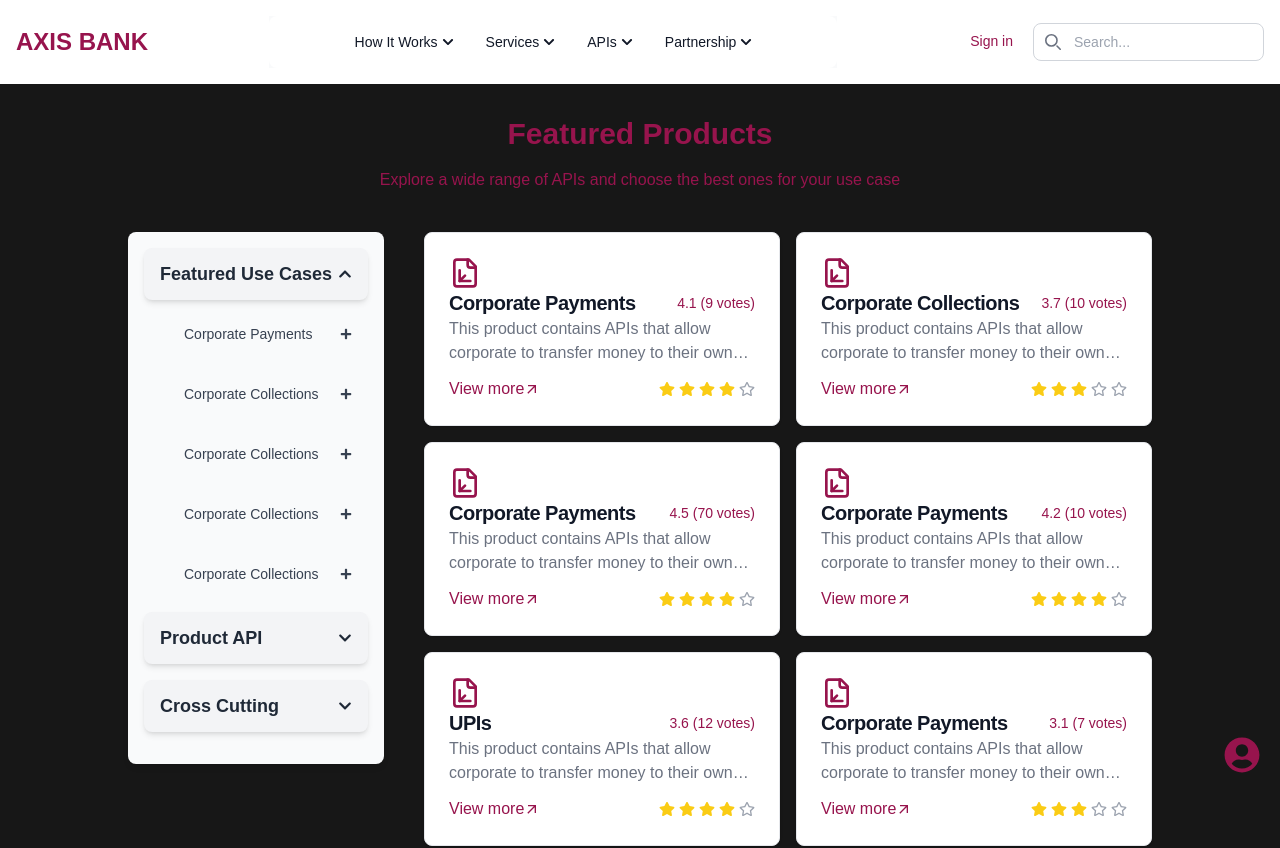
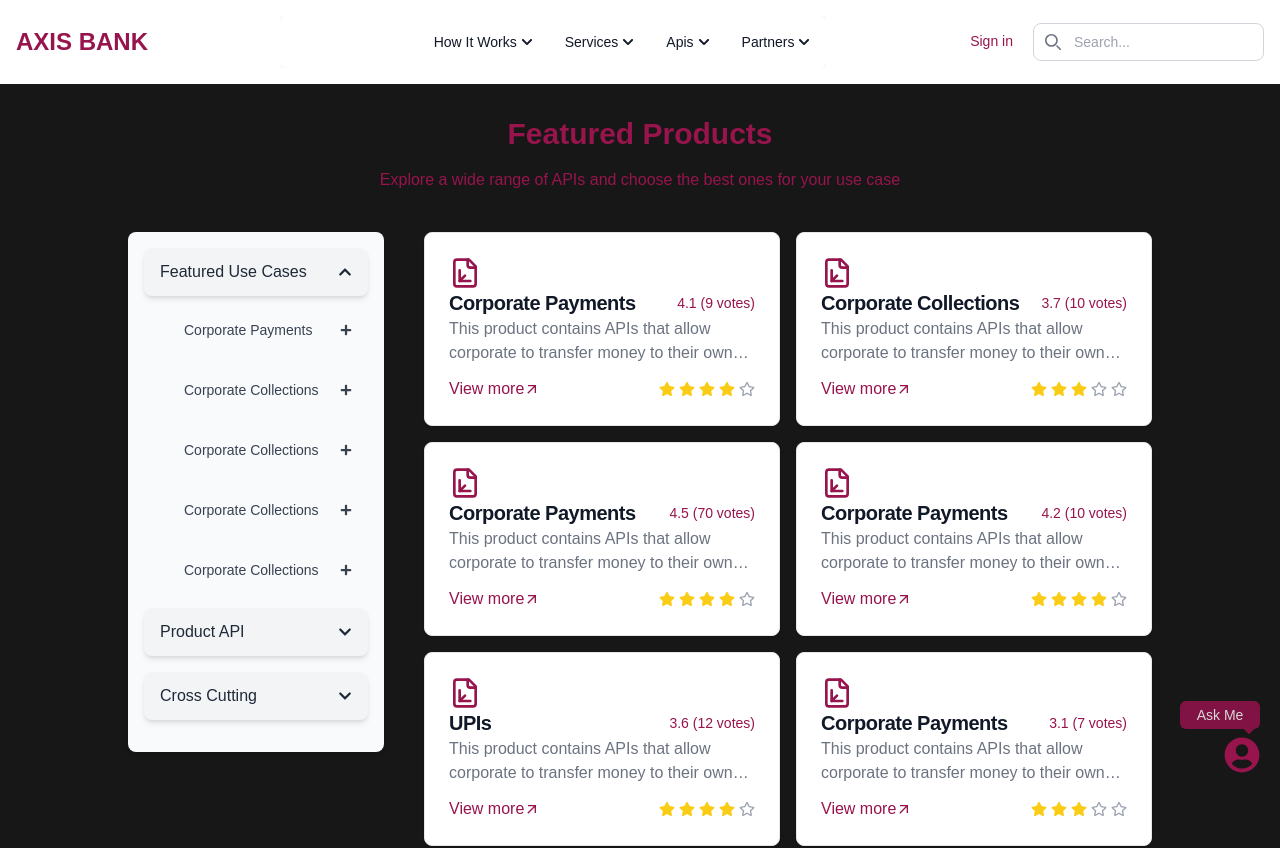
Before and after one commit to snehafarkya/bank-page-revamp, a Next.js app: page /products in a window 1280 px wide. Shown: the top 848 px of the page. Built offline with nearby package versions, Linux system fonts and the light colour scheme.

Commit message:
chatbot updated

```diff
--- a/src/components/Chatbot.js
+++ b/src/components/Chatbot.js
@@ -1,43 +1,57 @@
-import { useState } from 'react';
-import { FaUserCircle } from 'react-icons/fa';
+import { useState } from "react";
+import { FaCaretDown, FaUserCircle } from "react-icons/fa";
 
 const Chatbot = () => {
   const [isOpen, setIsOpen] = useState(false); // Chat window visibility
   const [messages, setMessages] = useState([]); // Store chat messages
-  const [inputMessage, setInputMessage] = useState(''); // Input box value
+  const [inputMessage, setInputMessage] = useState(""); // Input box value
 
   // Function to handle sending message
   const sendMessage = () => {
-    if (inputMessage.trim() !== '') {
-      setMessages([...messages, { sender: 'user', text: inputMessage }]); // Add user message to the chat
-      setInputMessage(''); // Clear the input box
+    if (inputMessage.trim() !== "") {
+      setMessages([...messages, { sender: "user", text: inputMessage }]); // Add user message to the chat
+      setInputMessage("");
 
-      // Simulate a bot response after a delay
       setTimeout(() => {
         setMessages((prevMessages) => [
           ...prevMessages,
-          { sender: 'bot', text: 'I am a chatbot. How can I help you?' },
+          { sender: "bot", text: "I am a chatbot. How can I help you?" },
         ]);
-      }, 1000); // 1 second delay for bot response
+      }, 1000);
     }
   };
 
-  // Function to handle form submission (on "Enter" key press)
   const handleKeyDown = (e) => {
-    if (e.key === 'Enter') {
+    if (e.key === "Enter") {
       sendMessage();
     }
   };
 
   return (
     <div className="fixed bottom-5 right-5">
-      {/* Chat icon */}
-      <button
-        className="text-4xl text-blue-500 hover:text-blue-600 focus:outline-none"
-        onClick={() => setIsOpen(!isOpen)}
-      >
-        <FaUserCircle color='#97144d'/>
-      </button>
+      <div className="relative group">
+        {/* Chat icon with Tooltip */}
+        <button
+          className="text-4xl text-blue-500 hover:text-blue-600 focus:outline-none relative"
+          onClick={() => setIsOpen(!isOpen)}
+        >
+          <FaUserCircle color="#97144d" />
+        </button>
+
+        {/* Tooltip or Label */}
+        <span
+          className={`${
+            isOpen
+              ? "hidden"
+              : "absolute bottom-full right-0 mb-2 w-20 animate-pulse text-center px-3 py-1 bg-[#97144d] text-white text-sm rounded-md opacity-100 transition-opacity duration-300"
+          }`}
+        >
+          Ask Me
+          <div className="absolute -mt-[5px] right-[1.5px] text-[#97144d] ">
+            <FaCaretDown size={20} />
+          </div>
+        </span>
+      </div>
 
       {/* Chat window */}
       {isOpen && (
@@ -58,14 +72,14 @@
               <div
                 key={index}
                 className={`flex ${
-                  message.sender === 'user' ? 'justify-end' : 'justify-start'
+                  message.sender === "user" ? "justify-end" : "justify-start"
                 } mb-2`}
               >
                 <div
                   className={`rounded-lg px-4 py-2 text-white ${
-                    message.sender === 'user'
-                      ? 'bg-[#97144d]'
-                      : 'bg-gray-300 text-black'
+                    message.sender === "user"
+                      ? "bg-[#97144d]"
+                      : "bg-gray-300 text-black"
                   }`}
                 >
                   {message.text}
--- a/src/components/Dropdown.tsx
+++ b/src/components/Dropdown.tsx
@@ -1,6 +1,6 @@
-import React from 'react';
-import Link from 'next/link';
-import { FaChevronDown, FaChevronUp } from 'react-icons/fa'; // Import the icons
+import React from "react";
+import Link from "next/link";
+import { FaChevronDown, FaChevronUp } from "react-icons/fa"; // Import the icons
 
 interface DropdownProps {
   isOpen: boolean;
@@ -9,21 +9,31 @@
   items: { href: string; label: string }[];
 }
 
-export default function Dropdown({ isOpen, setIsOpen, title, items }: DropdownProps) {
-  return(
-
+export default function Dropdown({
+  isOpen,
+  setIsOpen,
+  title,
+  items,
+}: DropdownProps) {
+  return (
     <>
-    <button
-      onClick={() => setIsOpen(!isOpen)}
-      className="block py-2 px-3 text-gray-900 rounded transition-all ease-in-out duration-300 md:hover:bg-gray-100 md:hover:bg-transparent hover:text-white md:p-0 dark:text-white/85 flex items-center space-x-1"
-    >
-      <span className='text-sm'>{title}</span>
-      {isOpen ? <FaChevronUp size={12}/> : <FaChevronDown size={12} />} {/* Arrow changes based on isOpen */}
-    </button>
+      <button
+        onClick={() => setIsOpen(!isOpen)}
+        className=" py-2 px-3 text-gray-900 rounded transition-all ease-in-out duration-300 md:hover:bg-gray-100 md:hover:bg-transparent hover:text-white md:p-0 dark:text-white/85 flex items-center space-x-1"
+      >
+        <span className="text-sm">{title}</span>
+        <div
+          className={`transition-transform duration-700 ease-in-out ${
+            isOpen ? "rotate-[360deg]" : "rotate-0"
+          }`}
+        >
+          {isOpen ? <FaChevronUp size={12} /> : <FaChevronDown size={12} />}
+        </div>
+      </button>
 
       {isOpen && (
-        <div className="absolute z-10 mt-2  bg-white rounded-lg shadow-xl dark:bg-white min-w-60 ">
-          {items.map(item => (
+        <div className="absolute z-10 mt-2 ml-2.5 md:ml-0 bg-white rounded-lg shadow-xl dark:bg-white min-w-60 ">
+          {items.map((item) => (
             <Link
               key={item.href}
               href={item.href}
--- a/src/components/Navbar.tsx
+++ b/src/components/Navbar.tsx
@@ -4,52 +4,69 @@
 import Dropdown from './Dropdown';
 import { RxCross2, RxHamburgerMenu } from 'react-icons/rx';
 
+const NAV_ITEMS = [
+  { href: '/', label: 'Home' },
+  { href: '/about', label: 'About' },
+];
+
+const DROPDOWN_ITEMS = {
+  howItWorks: [
+    { href: '/how-it-works/step1', label: 'Step 1' },
+    { href: '/how-it-works/step2', label: 'Step 2' },
+    { href: '/how-it-works/step3', label: 'Step 3' },
+  ],
+  services: [
+    { href: '/services/web-development', label: 'Web Development' },
+    { href: '/services/app-development', label: 'App Development' },
+    { href: '/services/digital-marketing', label: 'Digital Marketing' },
+  ],
+  apis: [
+    { href: '/how-it-works/step1', label: 'Step 1' },
+    { href: '/how-it-works/step2', label: 'Step 2' },
+    { href: '/how-it-works/step3', label: 'Step 3' },
+  ],
+  partners: [
+    { href: '/services/web-development', label: 'Web Development' },
+    { href: '/services/app-development', label: 'App Development' },
+    { href: '/services/digital-marketing', label: 'Digital Marketing' },
+  ],
+};
+
 export default function Navbar() {
+  const [isMobileMenuOpen, setIsMobileMenuOpen] = useState(false);
+  const [openDropdown, setOpenDropdown] = useState<string | null>(null);
 
-  const howItWorksRef = useRef<HTMLLIElement>(null);
-  const servicesRef = useRef<HTMLLIElement>(null);
-  const apis = useRef<HTMLLIElement>(null);
-  const partners = useRef<HTMLLIElement>(null);
-  const [isHowItWorksOpen, setIsHowItWorksOpen] = useState(false);
-  const [isServicesOpen, setIsServicesOpen] = useState(false);
-  const [api, setApi] = useState(false);
-  const [partner, setPartner] = useState(false);
-  const [isMobileMenuOpen,setIsMobileMenuOpen] = useState(false)
+  const refs = {
+    howItWorks: useRef<HTMLLIElement>(null),
+    services: useRef<HTMLLIElement>(null),
+    apis: useRef<HTMLLIElement>(null),
+    partners: useRef<HTMLLIElement>(null),
+  };
 
   useEffect(() => {
     const handleClickOutside = (event: MouseEvent) => {
-      if (howItWorksRef.current && !howItWorksRef.current.contains(event.target as Node)) {
-        setIsHowItWorksOpen(false);
-      }
-      if (servicesRef.current && !servicesRef.current.contains(event.target as Node)) {
-        setIsServicesOpen(false);
-      }
-      if (apis.current && !apis.current.contains(event.target as Node)) {
-        setApi(false);
-      }
-      if (partners.current && !partners.current.contains(event.target as Node)) {
-        setPartner(false);
-      }
+      const isClickOutside = Object.values(refs).every(
+        (ref) => ref.current && !ref.current.contains(event.target as Node)
+      );
+      if (isClickOutside) setOpenDropdown(null);
     };
 
     document.addEventListener('mousedown', handleClickOutside);
+    return () => document.removeEventListener('mousedown', handleClickOutside);
+  }, []);
 
-    return () => {
-      document.removeEventListener('mousedown', handleClickOutside);
+  const toggleDropdown = (dropdownName: string) => {
+    setOpenDropdown(openDropdown === dropdownName ? null : dropdownName);
   };
-  }, []);
 
   return (
     <nav className="bg-white backdrop-blur-lg sticky top-0 border-gray-200 z-40 dark:bg-[#97144d]">
       <div className="max-w-screen-xl flex flex-wrap items-center justify-between mx-auto p-4">
-        {/* Brand */}
         <a href="https://flowbite.com/" className="flex items-center space-x-3 rtl:space-x-reverse">
           <span className="self-center text-2xl font-semibold whitespace-nowrap dark:text-white">AXIS BANK</span>
         </a>
 
-        {/* Mobile menu (with hamburger button) */}
         <div className="flex gap-2 md:order-2">
-          {/* Hamburger button */}
           <button
             onClick={() => setIsMobileMenuOpen(!isMobileMenuOpen)}
             className="inline-flex items-center p-2 text-sm text-gray-500 rounded-lg ml-auto md:hidden hover:bg-gray-100 focus:outline-none focus:ring-2 focus:ring-gray-200 dark:text-gray-400 dark:hover:bg-white dark:focus:ring-none"
@@ -57,88 +74,47 @@
             aria-expanded={isMobileMenuOpen ? 'true' : 'false'}
           >
             <span className="sr-only">Open main menu</span>
-            {isMobileMenuOpen ? <RxCross2 size={20}/> : <RxHamburgerMenu size={20}/>}
+            {isMobileMenuOpen ? <RxCross2 size={20} /> : <RxHamburgerMenu size={20} />}
           </button>
 
-          {/* SearchBar - visible only on larger screens */}
-          <Link href={'/'} className='bg-white hidden md:flex rounded-lg py-2 px-3 hover:bg-[#dc74a1] hover:text-white hover:shadow-lg text-[#97144d] text-sm font-medium'>
+          <Link href={'/'} className="bg-white hidden md:flex rounded-lg py-2 px-3 hover:bg-[#dc74a1] hover:text-white hover:shadow-lg text-[#97144d] text-sm font-medium">
             Sign in
           </Link>
+
           <div className="md:block hidden">
-
             <SearchBar />
           </div>
         </div>
 
-        {/* Mobile menu dropdown */}
         <div
           className={`${
             isMobileMenuOpen ? 'block translate-x-0' : 'translate-x-full'
-          } transform transition-all duration-300 ease-in-out w-full md:w-fit md:relative  fixed md:top-0 md:translate-x-0 top-16 left-0 md:h-fit h-screen z-50 md:z-0 bg-gray-50 dark:bg-[#97144d]`}
+          } transform transition-all duration-300 ease-in-out w-full md:w-fit md:relative fixed md:top-0 md:translate-x-0 top-16 left-0 md:h-fit h-screen z-50 md:z-0 bg-gray-50 dark:bg-[#97144d]`}
           id="navbar-search"
         >
-          <ul className="flex flex-col p-4 mt-4 font-medium  rounded-lg bg-gray-50 md:space-x-8 rtl:space-x-reverse md:flex-row md:mt-0 md:border-0 md:bg-white dark:bg-[#97144d] md:dark:bg-[#97144d] ">
-            <li>
-              <Link href="/" className="block text-sm py-2 px-3 text-white rounded md:bg-transparent hover:text-white md:text-white/50 md:p-0 md:dark:text-white/85">
-                Home
+          <ul className="flex flex-col p-4 mt-4 font-medium rounded-lg bg-gray-50 md:space-x-8 rtl:space-x-reverse md:flex-row md:mt-0 md:border-0 md:bg-white dark:bg-[#97144d] md:dark:bg-[#97144d]">
+            {NAV_ITEMS.map(({ href, label }) => (
+              <li key={label}>
+                <Link href={href} className="block text-sm py-2 px-3 text-white rounded md:bg-transparent hover:text-white md:text-white/50 md:p-0 md:dark:text-white/85">
+                  {label}
                 </Link>
               </li>
-            <li className="relative" ref={howItWorksRef}>
+            ))}
+
+            {Object.entries(DROPDOWN_ITEMS).map(([key, items]) => (
+              <li key={key} className="relative" ref={refs[key as keyof typeof refs]}>
                 <Dropdown
-                isOpen={isHowItWorksOpen}
-                setIsOpen={setIsHowItWorksOpen}
-                title="How It Works"
-                items={[
-                  { href: "/how-it-works/step1", label: "Step 1" },
-                  { href: "/how-it-works/step2", label: "Step 2" },
-                  { href: "/how-it-works/step3", label: "Step 3" },
-                ]}
+                  isOpen={openDropdown === key}
+                  setIsOpen={() => toggleDropdown(key)}
+                  title={key.charAt(0).toUpperCase() + key.slice(1).replace(/([A-Z])/g, ' $1')}
+                  items={items}
                 />
               </li>
-            <li className="relative" ref={servicesRef}>
-              <Dropdown
-                isOpen={isServicesOpen}
-                setIsOpen={setIsServicesOpen}
-                title="Services"
-                items={[
-                  { href: "/services/web-development", label: "Web Development" },
-                  { href: "/services/app-development", label: "App Development" },
-                  { href: "/services/digital-marketing", label: "Digital Marketing" },
-                ]}
-              />
-            </li>
-            <li className="relative" ref={apis}>
-              <Dropdown
-                isOpen={api}
-                setIsOpen={setApi}
-                title="APIs"
-                items={[
-                  { href: "/how-it-works/step1", label: "Step 1" },
-                  { href: "/how-it-works/step2", label: "Step 2" },
-                  { href: "/how-it-works/step3", label: "Step 3" },
-                ]}
-              />
-            </li>
-            <li className="relative" ref={partners}>
-              <Dropdown
-                isOpen={partner}
-                setIsOpen={setPartner}
-                title="Partnership"
-                items={[
-                  { href: "/services/web-development", label: "Web Development" },
-                  { href: "/services/app-development", label: "App Development" },
-                  { href: "/services/digital-marketing", label: "Digital Marketing" },
-                ]}
-              />
-            </li>
-            <li>
-              <Link href="/about" className="block text-sm py-2 px-3 text-white  rounded md:bg-transparent hover:text-white md:text-white/50 md:p-0 md:dark:text-white/85">
-                About
-              </Link>
-            </li>
+            ))}
+
             <li className="mt-4 md:hidden flex justify-between">
               <SearchBar />
-              <Link href={'/'} className='bg-white rounded-lg py-2 px-3 hover:bg-[#dc74a1] hover:text-white hover:shadow-lg text-[#97144d] text-sm font-medium'>
+              <Link href={'/'} className="bg-white rounded-lg py-2 px-3 hover:bg-[#dc74a1] hover:text-white hover:shadow-lg text-[#97144d] text-sm font-medium">
                 Sign in
               </Link>
             </li>
--- a/src/components/NestedDropdown.tsx
+++ b/src/components/NestedDropdown.tsx
@@ -26,15 +26,18 @@
         } rounded-lg shadow-md hover:bg-gray-200 transition-all`}
         onClick={toggleDropdown}
       >
-        <span className={`text-base  ${isNested ? 'text-sm font-normal' : 'text-lg font-semibold'}`}>
+        <span className={`text-base  ${isNested ? 'text-sm font-normal' : 'text-base font-medium'}`}>
           {title}
         </span>
         {/* Toggle between Chevron for main dropdown and Plus/Minus for nested dropdown */}
+        <div className={`transition-transform duration-1000 ease-in-out ${isOpen ? 'rotate-[360deg]' : 'rotate-0'}`}>
+
         {isOpen ? (
           isNested ? <FaMinus size={12} /> : <FaChevronUp size={14} />
         ) : (
           isNested ? <FaPlus size={12} /> : <FaChevronDown size={14} />
         )}
+        </div>
       </button>
 
       {isOpen && (
--- a/src/components/featuredCard.tsx
+++ b/src/components/featuredCard.tsx
@@ -27,7 +27,7 @@
         {items.map((item) => (
           <div
             key={item.id}
-            className="max-w-sm p-6 bg-white cursor-pointer border border-gray-200 rounded-lg shadow dark:bg-white/60 group hover:scale-[1.006] transition ease-in-out duration-200 hover:shadow-lg dark:border-gray-100"
+            className="max-w-[370px] p-6 bg-white cursor-pointer border border-gray-200 rounded-lg shadow dark:bg-white/60 group hover:scale-[1.006] transition ease-in-out duration-200 hover:shadow-lg dark:border-gray-100"
           >
             <LuFileAxis3D size={32} />
             <div className="flex justify-between gap-2 items-center">
@@ -42,7 +42,7 @@
             <div className="flex justify-between items-center">
             <Link
               href={`/products/${item.id}`}
-              className="inline-flex group-hover:scale-[1.006] font-medium items-center text-[#97144d] group-hover:underline"
+              className="inline-flex underline-offset-2 group-hover:scale-[1.006] font-medium items-center text-[#97144d] group-hover:underline"
             >
               View more
               <MdOutlineArrowOutward className="group-hover:translate-x-[3px] group-hover:-translate-y-[3px] transition ease-in-out duration-200" />
```
Also changed, not shown: src/components/Aside.tsx (+119 -108 lines). Lines whose indentation alone changed are shown as unchanged.
